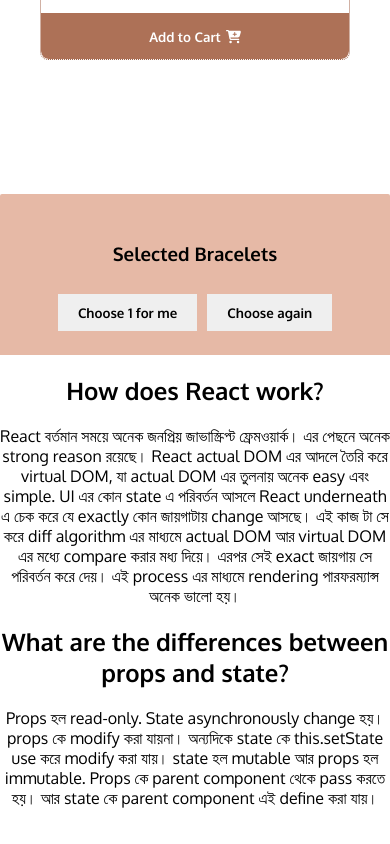
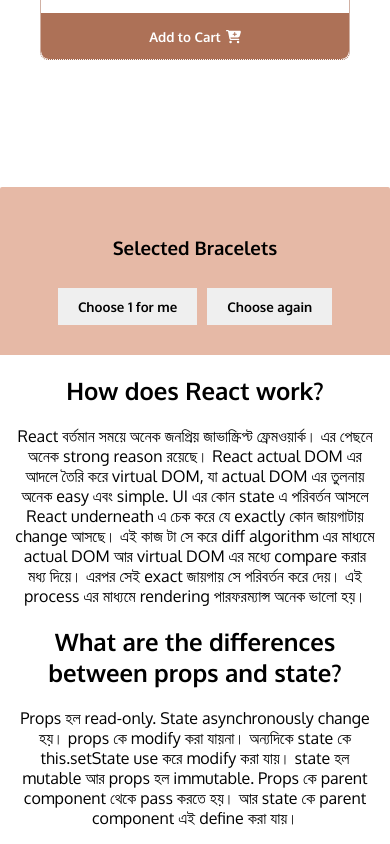
Before and after one commit to anannanur/bracelet-mart, a React (Create React App) app: page / in a window 390 px wide. Shown: the part 6145-6989 px from the top of the page. Built offline with nearby package versions, Linux system fonts and the light colour scheme.

Commit message:
something changed

```diff
--- a/src/Components/Answer/Answer.js
+++ b/src/Components/Answer/Answer.js
@@ -2,7 +2,7 @@ import React from 'react';
 
 const Answer = () => {
     return (
-        <div>
+        <div style={{margin:'0 15px'}}>
             <h2>How does React work?</h2>
             <p>React বর্তমান সময়ে অনেক জনপ্রিয় জাভাস্ক্রিপ্ট ফ্রেমওয়ার্ক। এর পেছনে অনেক
                 strong reason রয়েছে। React actual DOM এর আদলে তৈরি করে virtual DOM,
--- a/src/Components/Product/Product.css
+++ b/src/Components/Product/Product.css
@@ -61,3 +61,14 @@
         border-radius: 8px;
     }
 }
+@media screen and (max-width:280px) {
+
+    .product{
+        width: 220px;
+        height: 390px;
+    }
+    .product img{
+        width: 190px;
+        height: 190px;
+    }
+}
--- a/src/Components/Shop/Shop.css
+++ b/src/Components/Shop/Shop.css
@@ -12,7 +12,7 @@
 .cart-container{
     background-color: rgb(230, 185, 166);
     position: fixed;
-    top: 25%;
+    top: 22%;
     right: 0;
     padding: 30px 20px;
     border-radius: 2px;
@@ -36,6 +36,11 @@
         position: relative;
     }
 }
+@media screen and (max-width:280px) {
+    .products-container{
+        margin: 50px 0;
+    }
+}
 @media screen and (min-width:769px) and (max-width:1024px) {
     .shop-container{
         grid-template-columns: 3fr 1fr;
@@ -46,5 +51,8 @@
     }
     .cart-container{
         width: 180px;
+        position: fixed;
+        top: 28%;
+        right: 0;
     }
 }
```
